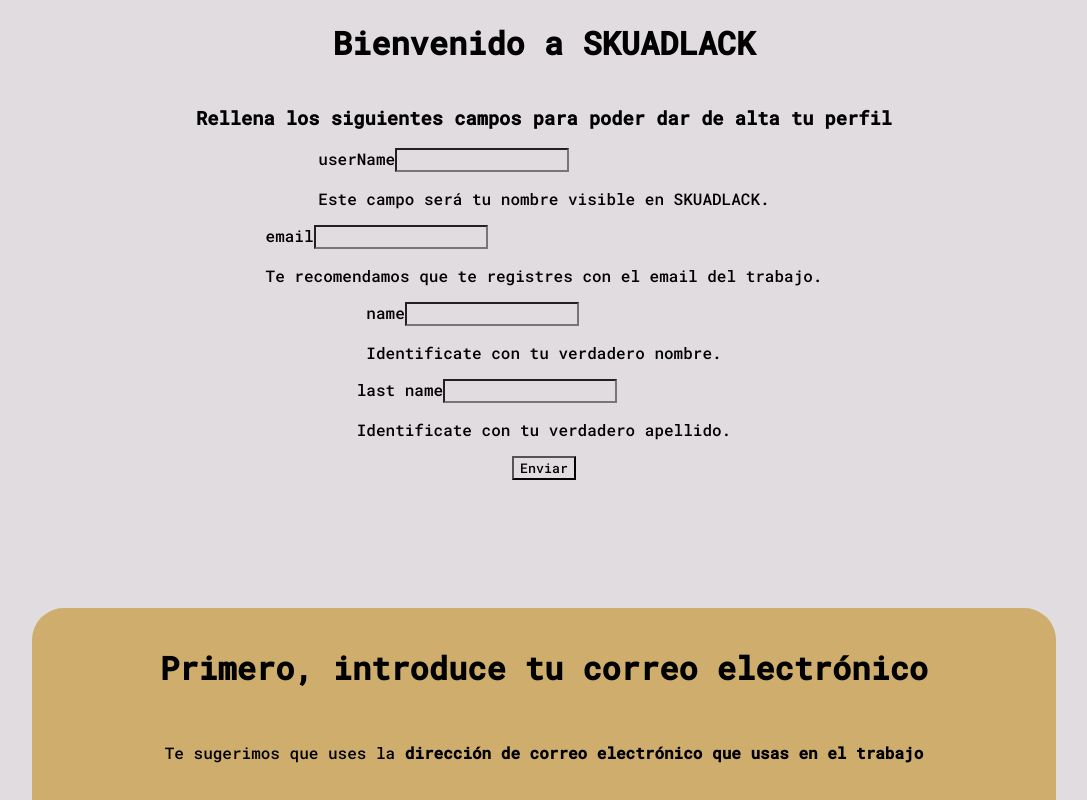
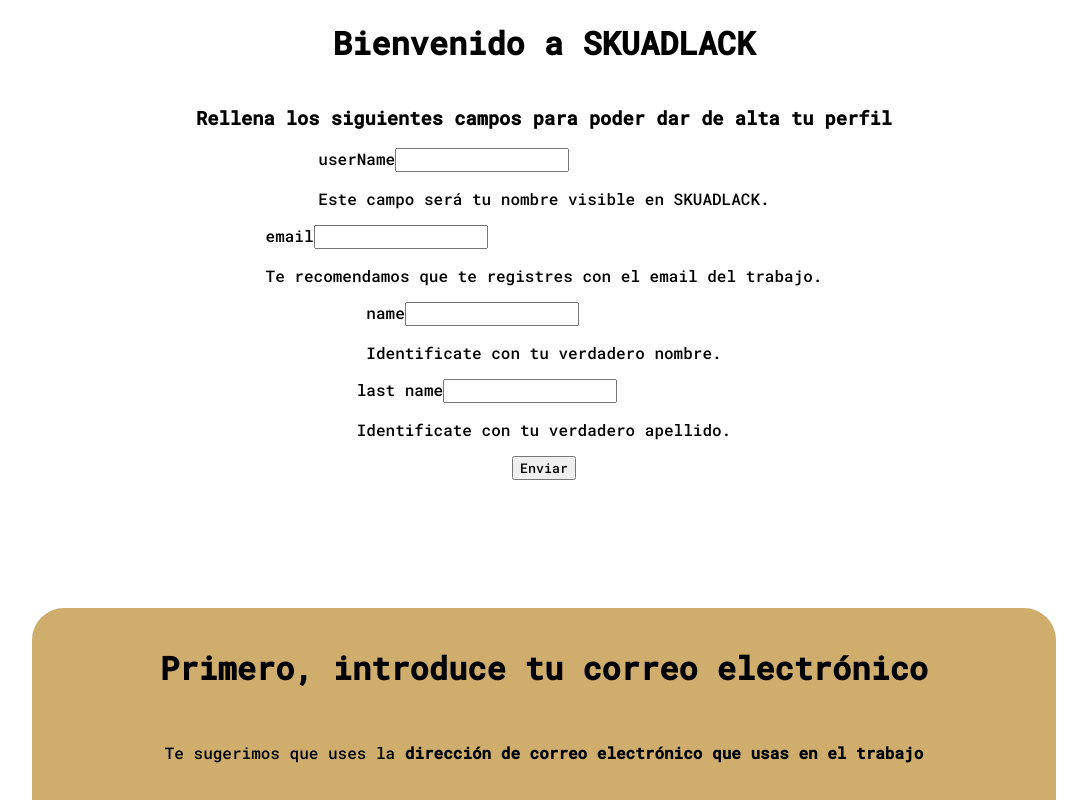
Before and after one commit to nds-fsd/slack, a React (Create React App) app in the folder frontend/: page / in a window 1280 px wide. Shown: the top 800 px of the page, without its empty margins (96-1183 px from the left). Built offline with nearby package versions, Linux system fonts and the light colour scheme.

Commit message:
cancelled background-color with * in css

```diff
--- a/frontend/src/Componentes/FormularioOrganizacion/formOrganizacion.css
+++ b/frontend/src/Componentes/FormularioOrganizacion/formOrganizacion.css
@@ -1,6 +1,6 @@
 *{
     font-family: 'Roboto Mono', monospace;
-    background-color: #E1DCE0;
+    /* background-color: #E1DCE0; */
 }
 
 #formOrg{
```
